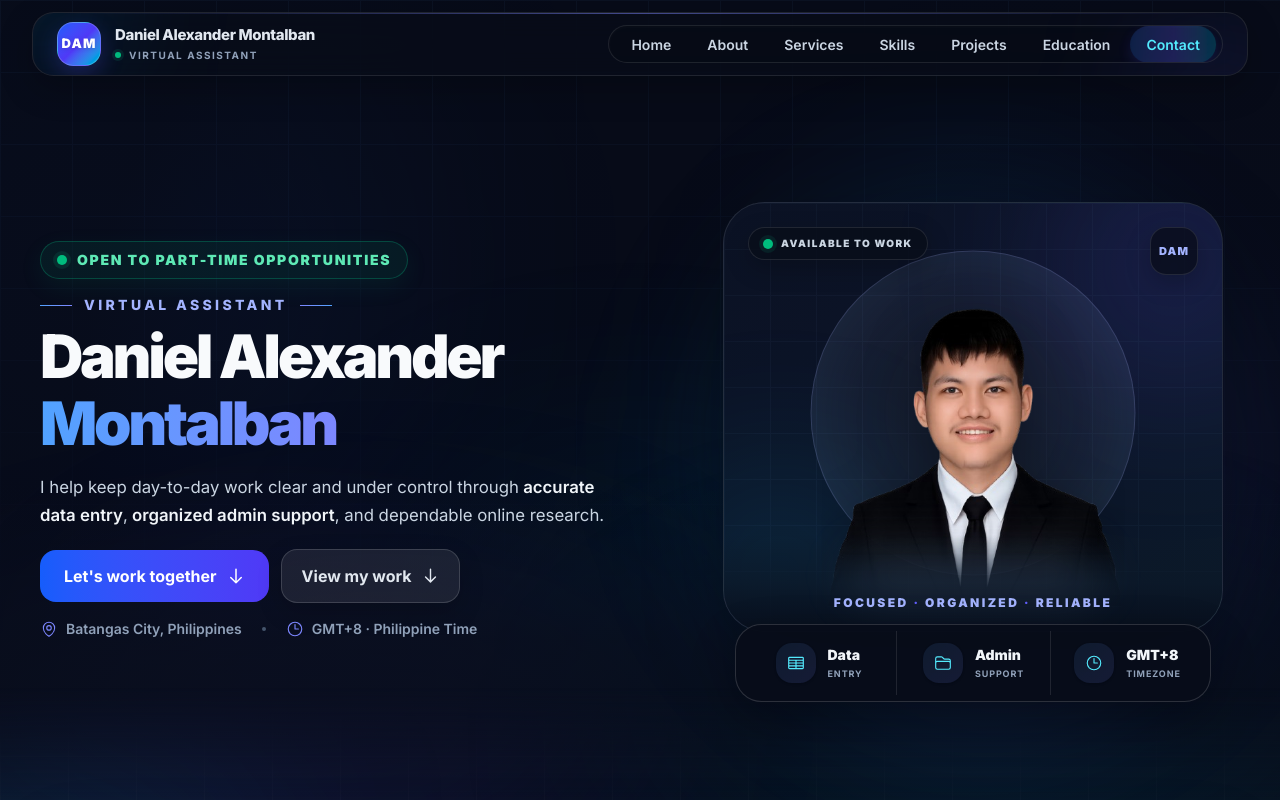
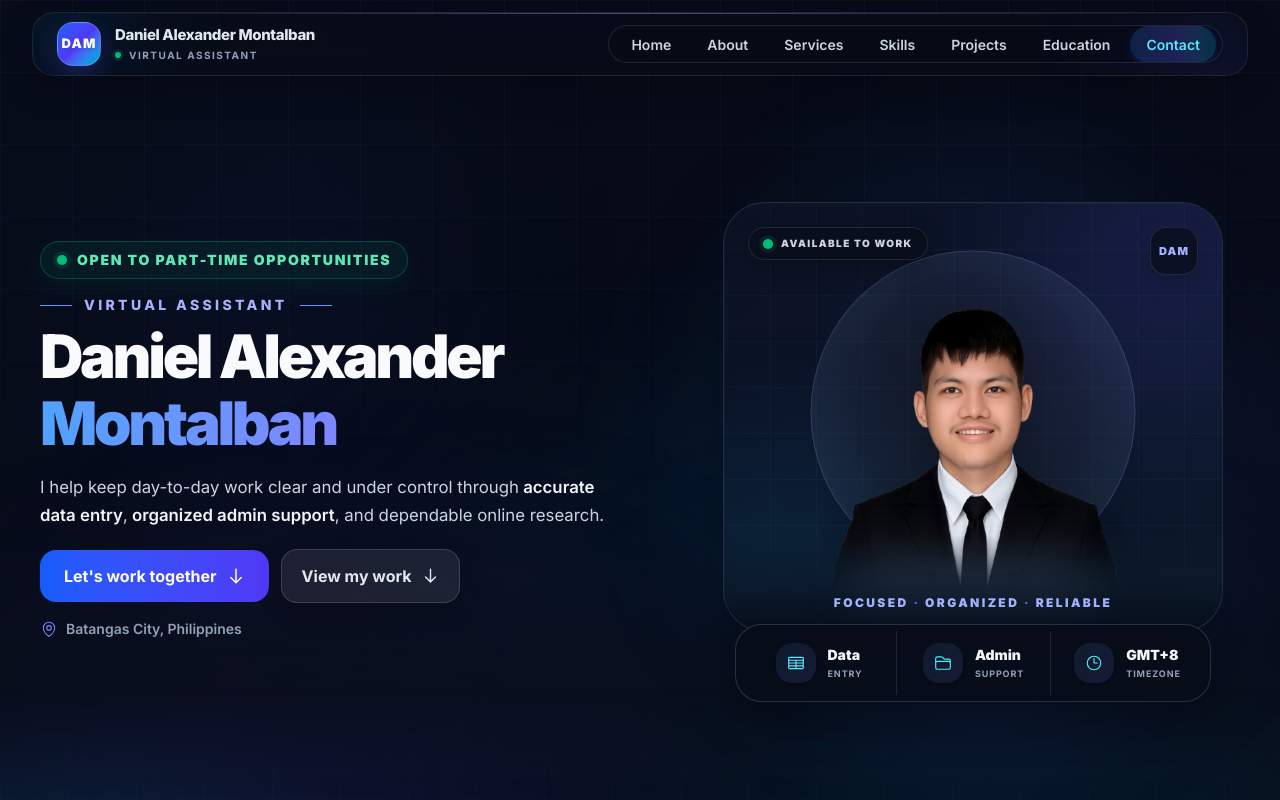
Before and after one commit to xandermontalban2007-max/Portfolio, a React (Vite) app: page / in a window 1280 px wide. Shown: the top 800 px of the page. Built offline with nearby package versions, Linux system fonts and the light colour scheme.

Commit message:
Remove duplicate timezone from hero details

```diff
--- a/src/sections/Hero/Hero.jsx
+++ b/src/sections/Hero/Hero.jsx
@@ -1,6 +1,6 @@
 import { motion } from "framer-motion";
 import { HiOutlineArrowDown } from "react-icons/hi";
-import { HiOutlineClock, HiOutlineMapPin } from "react-icons/hi2";
+import { HiOutlineMapPin } from "react-icons/hi2";
 
 import portfolioData from "../../data/portfolioData";
 import HeroImage from "./HeroImage";
@@ -140,11 +140,6 @@ export default function Hero() {
               <HiOutlineMapPin className="text-indigo-400" size={18} />
               {personal.location || "Batangas City, Philippines"}
             </span>
-            <span className="hidden h-1 w-1 rounded-full bg-slate-600 sm:block" />
-            <span className="flex items-center gap-2">
-              <HiOutlineClock className="text-indigo-400" size={18} />
-              GMT+8 · Philippine Time
-            </span>
           </motion.div>
         </motion.div>
 
```
